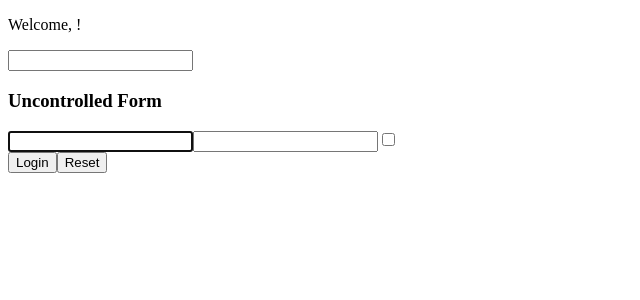
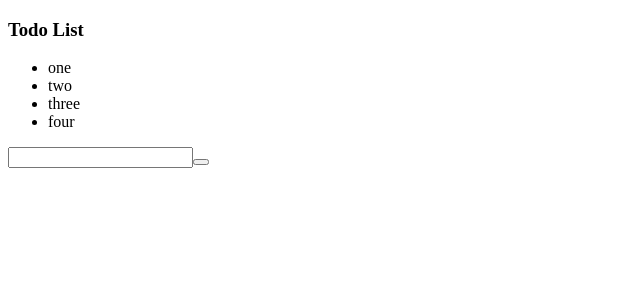
Before and after one commit to frances8713/react-exercises, a React (Create React App) app: page / in a window 1280 px wide. Shown: the top 300 px of the page, without its empty margins (0-640 px from the left). Built offline with nearby package versions, Linux system fonts and the light colour scheme.

Commit message:
feat: exercise list-03

```diff
--- a/src/App.js
+++ b/src/App.js
@@ -1,18 +1,13 @@
 import React from "react";
-import { Welcome } from './Welcome'
-import { Counter } from './Counter'
-import { InteractiveWelcome } from "./InteractiveWelcome";
-import { Login } from './Login'
-import { ClickCounter } from './ClickCounter'
-import { UncontrolledLogin } from "./UncontrolledLogin";
+import { TodoList } from './TodoList';
+
 
 
 export class App extends React.Component {
     render() {
         return (
             <div>
-                 < InteractiveWelcome />
-                 < UncontrolledLogin />
+                 < TodoList />
             </div>
         )
       }
--- /dev/null
+++ b/src/TodoList.js
@@ -0,0 +1,42 @@
+import React from "react";
+
+
+export class TodoList extends React.Component {
+    state = {
+        items : [
+            'one', 'two', 'three', 'four'
+        ],
+        addItem : ''
+    }
+
+    handleInput = (event) => {
+        this.setState ({
+            addItem : event.target.value
+        })
+    }
+
+    handleAddItems = (event) => {
+        event.preventDefault()
+
+        this.setState ({
+            items : [...this.state.items, this.state.addItem]
+        })
+    }
+
+
+    render () {
+
+        return (
+            <div>
+                <h3>Todo List</h3>
+                <ul>
+                    {this.state.items.map((item) => (<li>{item}</li>))}
+                </ul>
+                <div>
+                    <input value = {this.state.addItem} onChange = {this.handleInput}></input>
+                    <button onClick = {this.handleAddItems}></button>
+                </div>
+            </div>
+        )
+    }
+}
```
